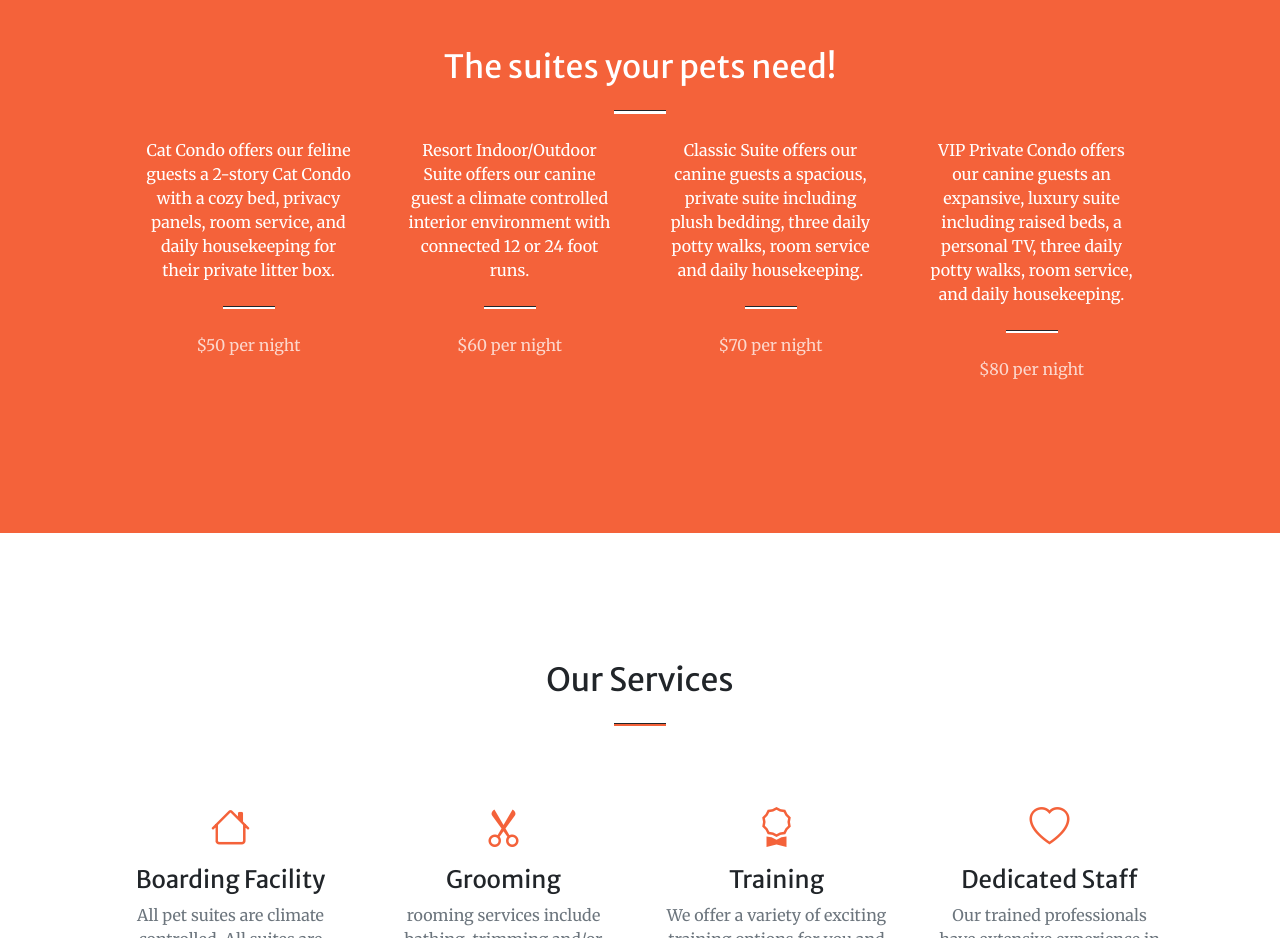
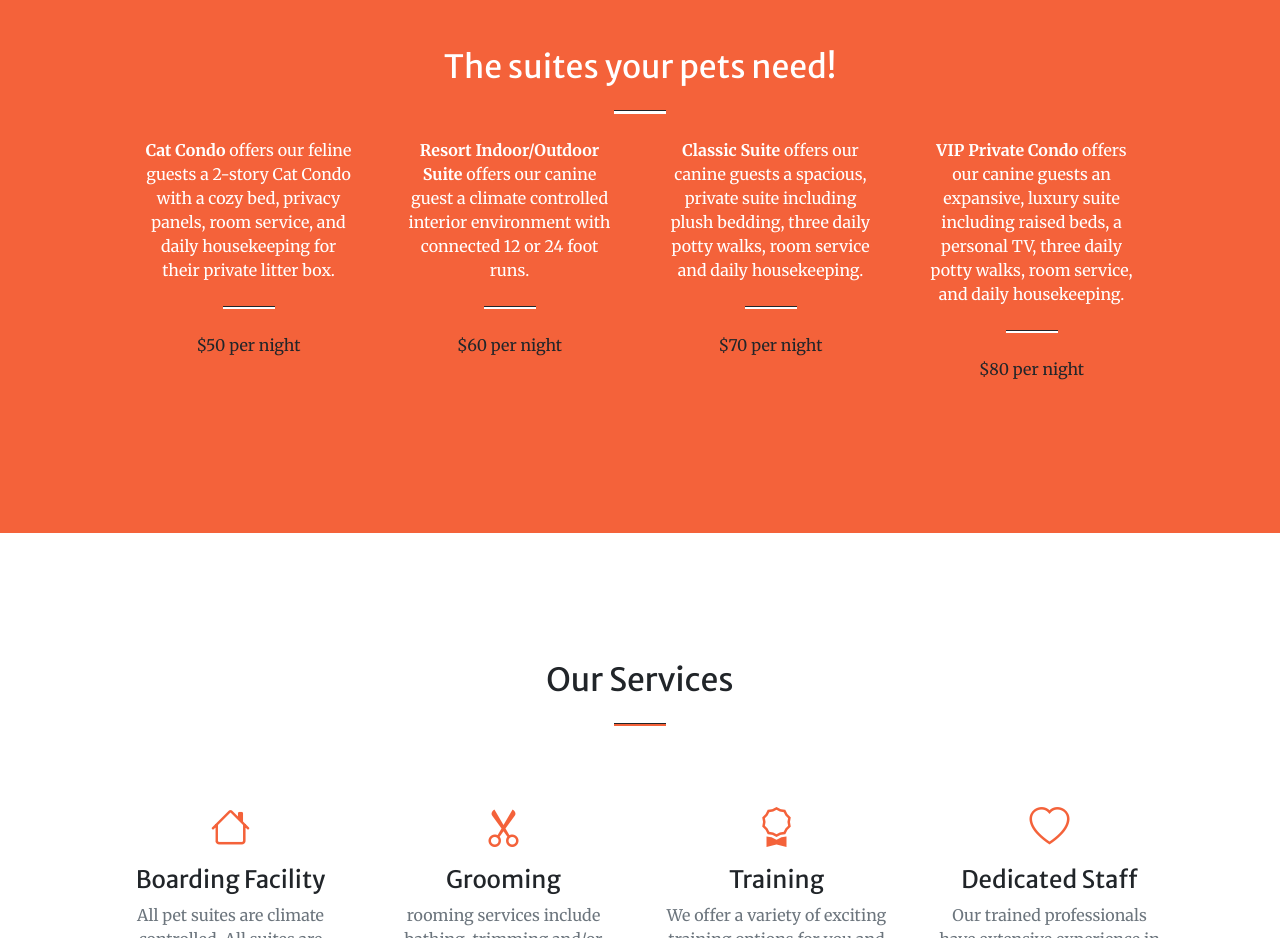
Before and after one commit to jl01128/Pets-EveryWhere, a plain HTML site: page index.html in a window 1280 px wide. Shown: the part 880-1818 px from the top of the page. Drawn offline with nearby package versions, Linux system fonts and the light colour scheme; some packages are replaced by stand-ins of ours; a script that the page names is missing.

Commit message:
font updates

```diff
--- a/index.html
+++ b/index.html
@@ -63,36 +63,36 @@
                     </div>
                     <div class="row gx-4 gx-lg-5 justify-content-center">
                         <div class="col-lg-3 col-md-6 text-center">
-                            <p class="text-white mt-0">Cat Condo offers our feline guests a 2-story Cat Condo with a cozy bed, privacy
+                            <p class="text-white"><strong>Cat Condo</strong> offers our feline guests a 2-story Cat Condo with a cozy bed, privacy
                                 panels, room service, and daily
                                 housekeeping for their private litter box.</p>
                             <hr class="divider divider-light" />
-                            <p class="text-white-75 mb-4">$50 per night</p>
+                            <p class="text-black-75 mb-4">$50 per night</p>
                         </div>
                         <div class="col-lg-3 col-md-6 text-center">
-                            <p class="text-white mt-0">Resort Indoor/Outdoor Suite offers our
+                            <p class="text-white mt-0"><strong>Resort Indoor/Outdoor Suite</strong> offers our
                                 canine guest a climate controlled interior
                                 environment with connected 12 or 24 foot
                                 runs.<p>
                             <hr class="divider divider-light" />
-                            <p class="text-white-75 mb-4">$60 per night</p>
+                            <p class="text-black-75 mb-4">$60 per night</p>
                         </div>
                         <div class="col-lg-3 col-md-6 text-center">
-                            <p class="text-white mt-0">Classic Suite offers our canine guests a
+                            <p class="text-white mt-0"><strong>Classic Suite</strong> offers our canine guests a
                                 spacious, private suite including plush
                                 bedding, three daily potty walks, room
                                 service and daily housekeeping.</p>
                             <hr class="divider divider-light" />
-                            <p class="text-white-75 mb-4">$70 per night</p>
+                            <p class="text-black-75 mb-4">$70 per night</p>
                         </div>
                         <div class="col-lg-3 col-md-6 text-center">
-                            <p class="text-white mt-0">VIP Private Condo offers our canine
+                            <p class="text-white mt-0"><strong>VIP Private Condo</strong> offers our canine
                                 guests an expansive, luxury suite including
                                 raised beds, a personal TV, three daily
                                 potty walks, room service, and daily
                                 housekeeping.</p>
                             <hr class="divider divider-light" />
-                            <p class="text-white-75 mb-4">$80 per night</p>
+                            <p class="text-black-75 mb-4">$80 per night</p>
                         </div>
                     </div>
                 </div>
```
